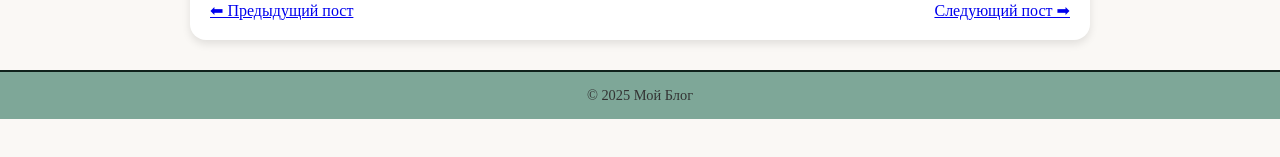
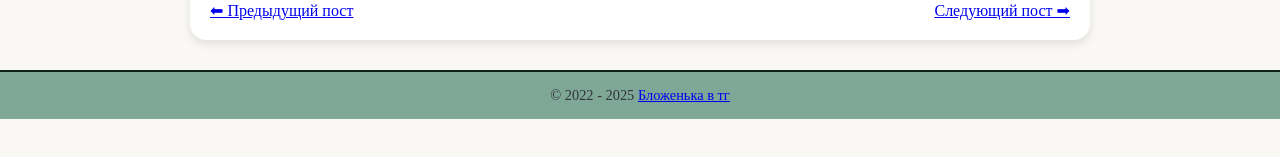
Before and after one commit to bekzodabdullojonov/blozhenka, a plain HTML site: page post2.html in a window 1280 px wide. Shown: the part 595-752 px from the top of the page. Drawn offline with Linux system fonts and the light colour scheme.

Commit message:
Update post2.html

```diff
--- a/post2.html
+++ b/post2.html
@@ -33,7 +33,7 @@
 </main>
 
 <footer>
-    © 2025 Мой Блог
+    © 2022 - 2025 <a href="https://t.me/blozhenka"> Бложенька в тг</a>
 </footer>
 </body>
 </html>
```
